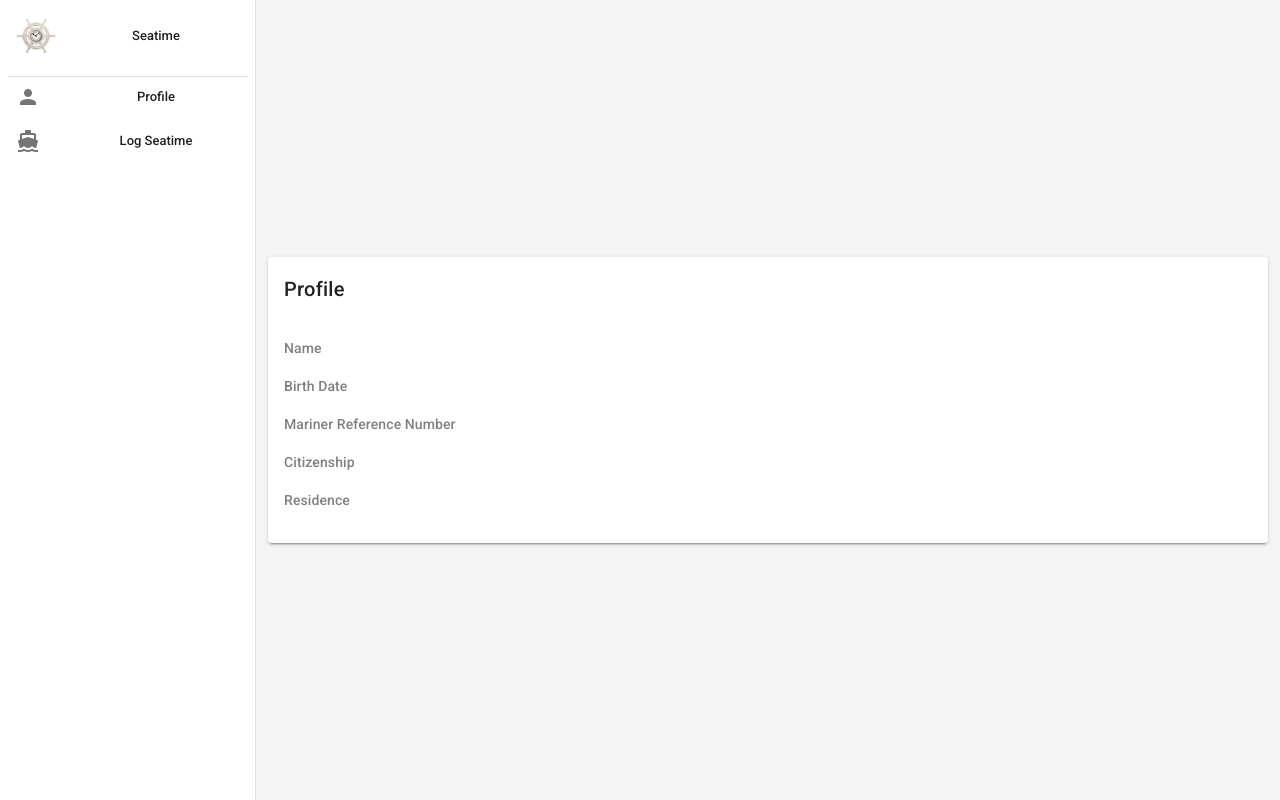
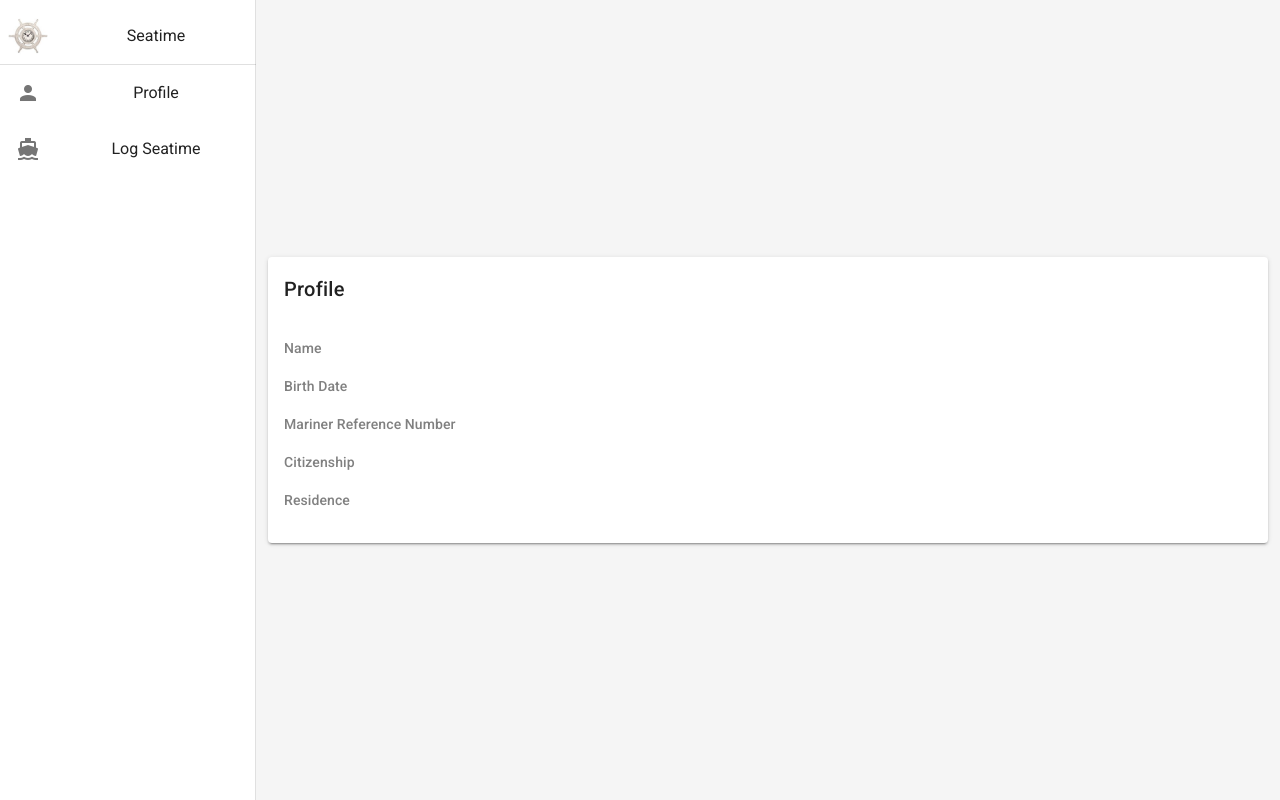
Before and after one commit to shariq1989/seatime, a Vue app in the folder django/frontend/: page /#/ in a window 1280 px wide. Built offline with nearby package versions, Linux system fonts and the light colour scheme; no server answers; sample sign-in values are in the browser's storage; a web font is replaced by a local one.

Commit message:
trying to fix avatar issue

```diff
--- a/django/frontend/src/components/HomePage.vue
+++ b/django/frontend/src/components/HomePage.vue
@@ -1,12 +1,11 @@
 <template>
     <v-app id="inspire">
         <v-navigation-drawer v-model="drawer" expand-on-hover permanent app>
-            <v-list dense nav class="py-0">
-                <v-list-item two-line :class="miniVariant && 'px-0'">
+            <v-list>
+                <v-list-item class="px-2">
                     <v-list-item-avatar>
                         <img src="../assets/seatime.png" alt="">
                     </v-list-item-avatar>
-
                     <v-list-item-content>
                         <v-list-item-title>Seatime</v-list-item-title>
                     </v-list-item-content>
```
